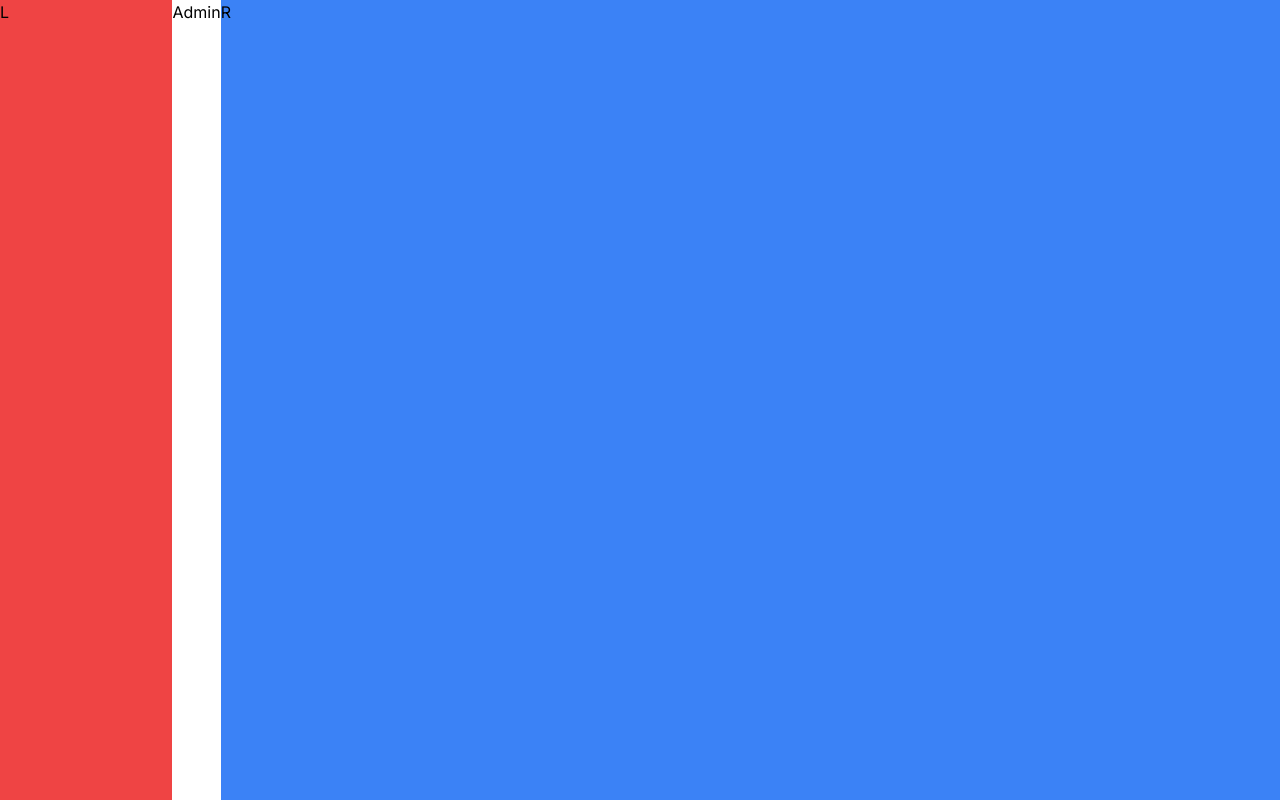
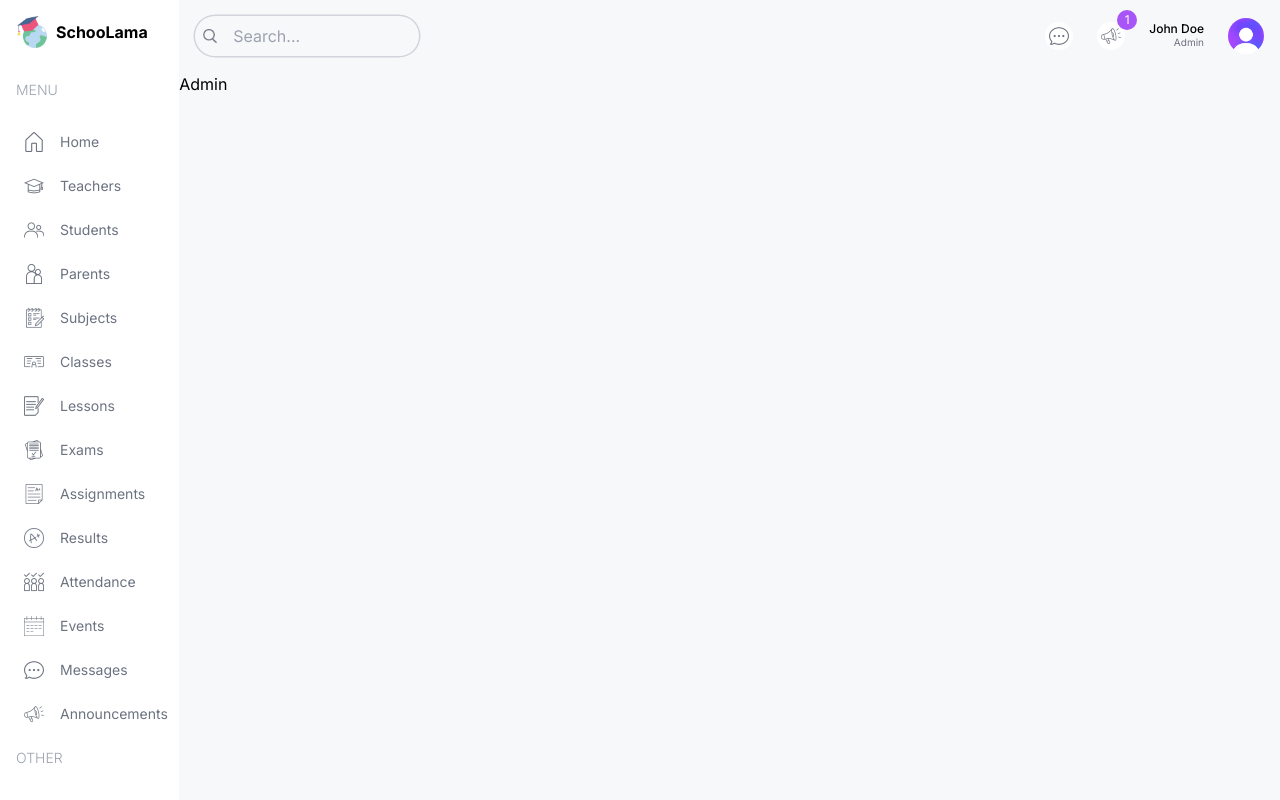
Before and after one commit to GustavoAlmeida-cy/school-management-system, a Next.js app: page /admin in a window 1280 px wide. Built offline with nearby package versions, Linux system fonts and the light colour scheme.

Commit message:
dashboard layout

```diff
--- a/src/app/(dashboard)/layout.tsx
+++ b/src/app/(dashboard)/layout.tsx
@@ -1,3 +1,8 @@
+import Menu from "@/components/Menu";
+import Navbar from "@/components/Navbar";
+import Image from "next/image";
+import Link from "next/link";
+
 export default function DashboardLayout({
   children,
 }: Readonly<{
@@ -5,15 +10,22 @@
 }>) {
   return (
     <div className="h-screen flex">
-      {/* Left Section */}
-      <div className="w-[14%] md:w-[8%] lg:w-[16%] xl:w-[14%] bg-red-500">
-        L
+      {/* Left */}
+      <div className="overflow-y-scroll overflow-x-hidden w-[14%] md:w-[8%] lg:w-[16%] xl:w-[14%] p-4">
+        <Link
+          href="/"
+          className="flex items-center justify-center lg:justify-start gap-2"
+        >
+          <Image src="/logo.png" alt="logo" width={32} height={32} />
+          <span className="hidden lg:block font-bold">SchooLama</span>
+        </Link>
+        <Menu />
       </div>
-      {/* Center Section */}
-      {children}
-      {/* Right Section */}
-      <div className="w-[86%] md:w-[92%] lg:w-[84%] xl:w-[86%] bg-blue-500">
-        R
+
+      {/* Top Right */}
+      <div className="w-[86%] md:w-[92%] lg:w-[84%] xl:w-[86%] bg-[#F7F8FA] overflow-y-scroll overflow-x-hidden flex flex-col">
+        <Navbar />
+        {children}
       </div>
     </div>
   );
--- a/src/components/Menu.tsx
+++ b/src/components/Menu.tsx
@@ -1,3 +1,7 @@
+import { role } from "@/lib/data";
+import Image from "next/image";
+import Link from "next/link";
+
 const menuItems = [
   {
     title: "MENU",
@@ -112,3 +116,33 @@
     ],
   },
 ];
+
+const Menu = () => {
+  return (
+    <div className="mt-4 text-sm">
+      {menuItems.map((i) => (
+        <div className="flex flex-col gap-2" key={i.title}>
+          <span className="hidden lg:block text-gray-400 font-light my-4">
+            {i.title}
+          </span>
+          {i.items.map((item) => {
+            if (item.visible.includes(role)) {
+              return (
+                <Link
+                  href={item.href}
+                  key={item.label}
+                  className="flex items-center justify-center lg:justify-start gap-4 text-gray-500 py-2 md:px-2 rounded-md hover:bg-lamaSkyLight"
+                >
+                  <Image src={item.icon} alt="" width={20} height={20} />
+                  <span className="hidden lg:block">{item.label}</span>
+                </Link>
+              );
+            }
+          })}
+        </div>
+      ))}
+    </div>
+  );
+};
+
+export default Menu;
--- /dev/null
+++ b/src/components/Navbar.tsx
@@ -0,0 +1,43 @@
+import Image from "next/image";
+import React from "react";
+
+const Navbar = () => {
+  return (
+    <div className="flex items-center justify-between p-4">
+      {/* Search bar */}
+      <div className="hidden md:flex items-center gap-2 text-sx rounded-full ring-[1.5px] ring-gray-300 px-2">
+        <Image src="/search.png" alt="Search" width={14} height={14} />
+        <input
+          type="text"
+          placeholder="Search..."
+          className="w-[200px] p-2 bg-transparent outline-none"
+        />
+      </div>
+      {/* Icons & User */}
+      <div className="flex items-center gap-6 justify-end w-full">
+        <div className="bg-white rounded-full w-7 h-7 flex items-center justify-center cursor-pointer">
+          <Image src="/message.png" alt="Message" width={20} height={20} />
+        </div>
+        <div className="bg-white rounded-full w-7 h-7 flex items-center justify-center cursor-pointer relative">
+          <Image src="/announcement.png" alt="Message" width={20} height={20} />
+          <div className="absolute -top-3 -right-3 w-5 h-5 flex items-center justify-center bg-purple-500 text-white rounded-full text-xs">
+            1
+          </div>
+        </div>
+        <div className="flex flex-col">
+          <span className="text-xs leading-3 font-medium">John Doe</span>
+          <span className="text-[10px] text-gray-500 text-right">Admin</span>
+        </div>
+        <Image
+          src="/avatar.png"
+          alt="Avatar"
+          width={36}
+          height={36}
+          className="rounded-full"
+        />
+      </div>
+    </div>
+  );
+};
+
+export default Navbar;
```
